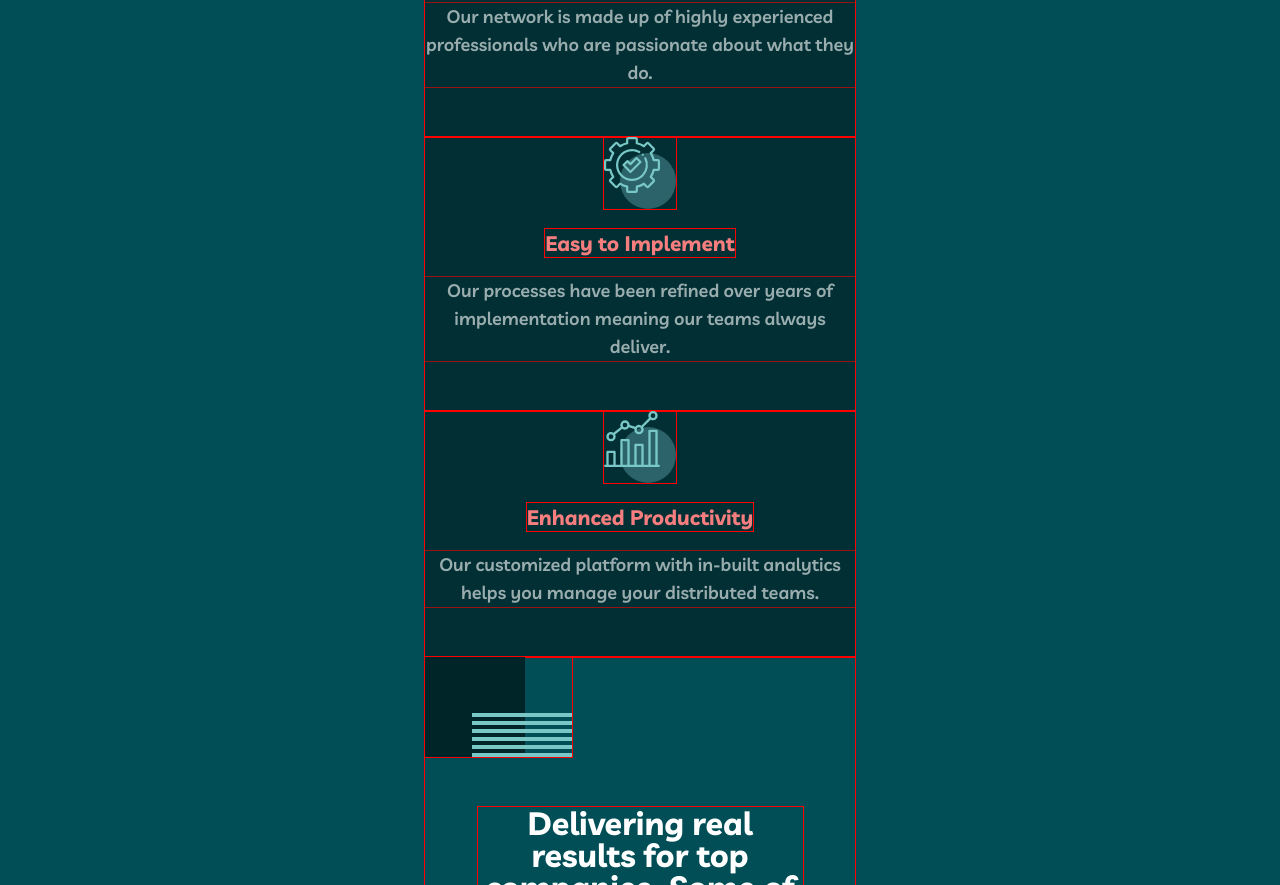
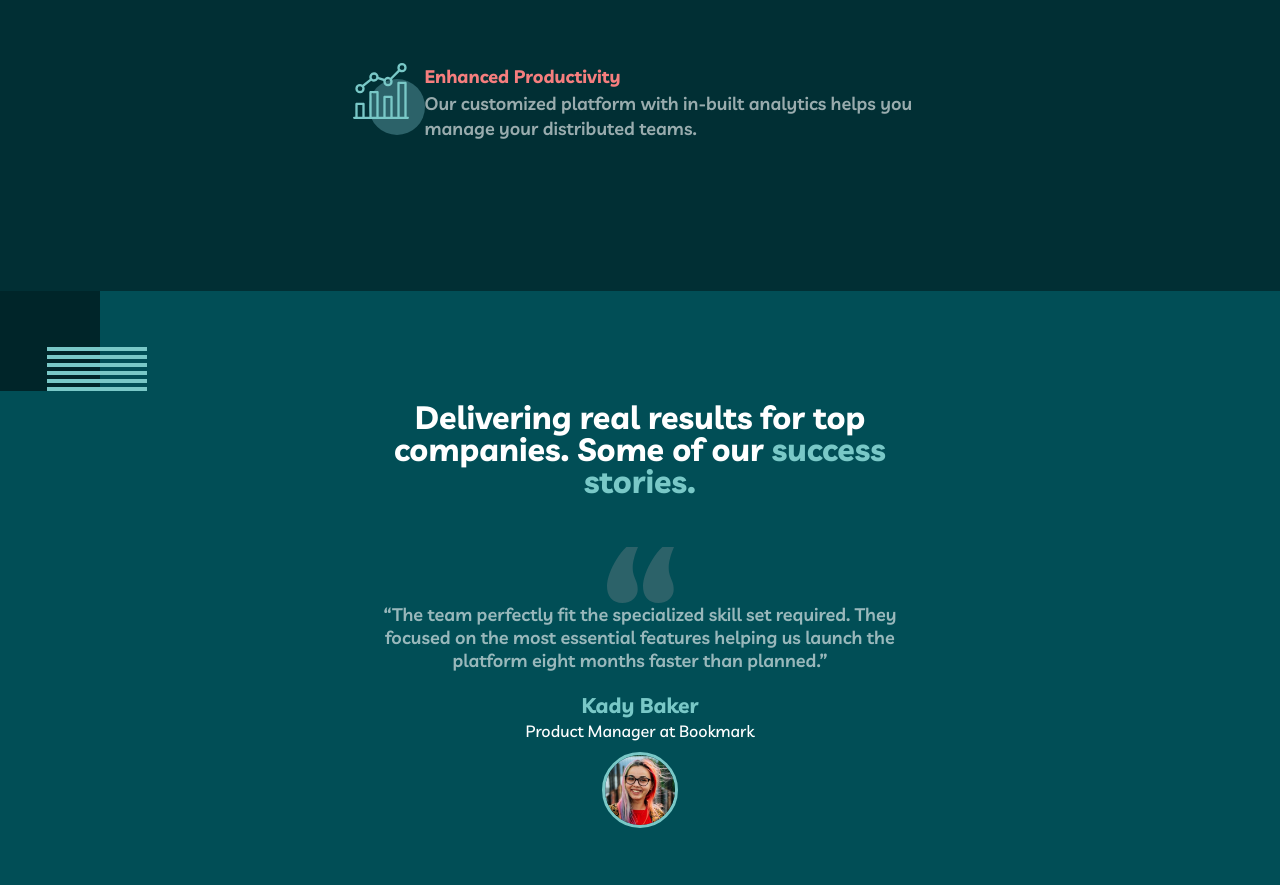
Before and after one commit to R3sty/myteam-multipage-website, a plain HTML site: page starter-code/index.html in a window 1280 px wide. Shown: the part 1182-2067 px from the top of the page. Drawn offline with Linux system fonts and the light colour scheme; a web font is replaced by a local one.

Commit message:
Finished the tablet version of the homepage.

```diff
--- a/starter-code/CSS/index.css
+++ b/starter-code/CSS/index.css
@@ -139,7 +139,7 @@
 .user-story h3 {
     color: #79C8C7;
     margin: 20px 0 2px 0;
-}z
+}
 
 .user-story span {
     color: #ffffff;
@@ -165,5 +165,125 @@
 
 /*tablet*/
 @media (min-width: 768px) {
+    .hero-container {
+        width: 100%;
+        max-width: 100%;
+    }
 
+    .hero-section {
+        width: 685px;
+        display: flex;
+        flex-direction: column;
+        align-items: center;
+        margin: 50px 0 100px 0;
+    }
+
+    .hero-section h1 {
+        line-height: 56px;
+        margin-bottom: 30px;
+        font-size: 3.5em;
+        padding: 0 150px;
+    }
+
+    .hero-section p {
+        line-height: 28px;
+        font-size: .8em;
+        width: 457px;
+    }
+
+    .content-container {
+        max-width: 100%;
+    }
+
+    .content-heading {
+        width: 500px;
+        font-size: 1em;
+        padding-top: 30px;
+        top: 60px;
+        left: -40px;
+    }
+
+    .content-heading h2 {
+        width: 500px;
+    }
+
+    .content-pattern {
+        position: absolute;
+        top: 0;
+        right: -100px;
+    }
+
+    .content-card {
+        display: flex;
+        flex-direction: column;
+        margin: 100px;
+        width: 575px;
+    }
+
+    .card {
+        display: block;
+        flex-direction: row;
+        text-align: left;
+        margin: 20px 0;
+    }
+
+    .card h3 {
+        color: #F67E7E;
+        font-size: 1em;
+        margin: 0;
+    }
+
+    .card p {
+        line-height: 25px;
+        margin-bottom: 30px;
+        font-weight: 600;
+    }
+
+    .card-icon {
+        float: left;
+    }
+
+    .stories-container {
+        max-width: 100%;
+    }
+
+    .stories-heading {
+        width: 575px;
+        margin-top: 10px;
+        margin-bottom: 25px;
+    }
+
+    .stories-heading h2 {
+        font-size: 2rem;
+        line-height: 32px;
+    }
+
+    .user-story {
+        width: 575px;
+    }
+
+    .user-story h3 {
+        color: #79C8C7;
+        margin: 20px 0 2px 0;
+    }
+
+    .user-story span {
+        color: #ffffff;
+        font-weight: 500;
+        line-height: 18px;
+        font-size: 0.9em;
+        margin: 2px;
+    }
+
+    .avatar {
+        width: 70px;
+        height: 70px;
+        border-radius: 50%;
+        border: 3px solid #79C8C7;
+        margin: 10px;
+    }
+
+    .stories-pattern2 {
+        align-self: flex-end;
+    }
 }
--- a/starter-code/CSS/styles.css
+++ b/starter-code/CSS/styles.css
@@ -1,5 +1,5 @@
 * {
-    outline: 1px red solid;
+
     margin: 0;
     padding: 0;
     font-family: 'Livvic', sans-serif;
--- a/starter-code/index.html
+++ b/starter-code/index.html
@@ -39,6 +39,8 @@
       <a href="contact.html"><button class="contact-btn">contact us</button></a>
   </header>
 
+
+
   <main>
     <div class="hero-container">
       <section class="hero-section">
@@ -62,19 +64,19 @@
 
       <div class="content-card">
         <div class="card">
-          <img src="./assets/icon-person.svg" alt="Person icon">
+          <img src="./assets/icon-person.svg" alt="Person icon" class="card-icon">
           <h3>Experienced Individuals</h3>
           <p>Our network is made up of highly experienced professionals who are passionate about what they do.</p>
         </div>
 
         <div class="card">
-          <img src="./assets/icon-cog.svg" alt="Cog icon">
+          <img src="./assets/icon-cog.svg" alt="Cog icon" class="card-icon">
           <h3>Easy to Implement</h3>
           <p>Our processes have been refined over years of implementation meaning our teams always deliver.</p>
         </div>
 
         <div class="card">
-          <img src="./assets/icon-chart.svg" alt="Chart icon">
+          <img src="./assets/icon-chart.svg" alt="Chart icon" class="card-icon">
           <h3>Enhanced Productivity</h3>
           <p>Our customized platform with in-built analytics helps you manage your distributed teams.</p>
         </div>
@@ -133,6 +135,8 @@
         <img src="./assets/bg-pattern-home-6-about-5.svg" alt="contact pattern background" class="contact-pattern">
     </div>
   </main>
+
+
 
   <footer>
     <div class="footer-mobile">
```
